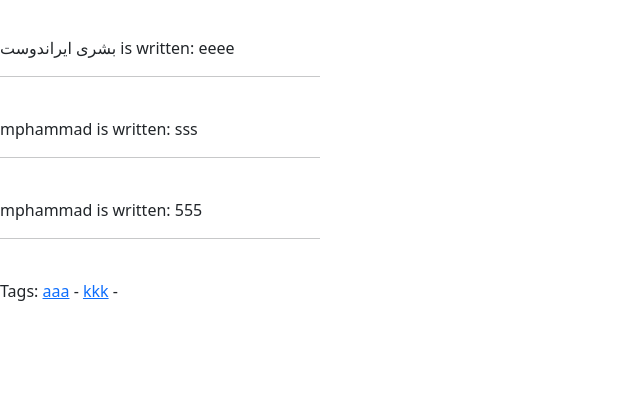
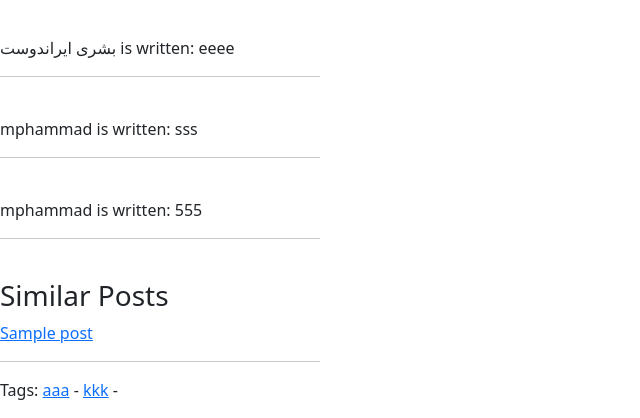
Before and after one commit to boshra-irnd/Django_weblog_site, a Django app: template templates/blog/post/detail.html in a window 1280 px wide. Shown: the part 904-1322 px from the top of the page, without its empty margins (0-640 px from the left). Before the commit the page ends 1205 px from the top, so only its background shows below. Run offline with Django 3.2, Linux system fonts and the light colour scheme; data comes from the database, SQL or seed files in the repository; both versions use the stored data as it was after the commit; the template is opened without the code that fills it: values that come from a table or form of the project are taken from there, most other values are stand-ins (such as "Sample title", 1, 10 or a date in 2020); parts of the project's set-up code (start-up, migrations or seed data) failed here and were passed over.

Commit message:
add similar posts

```diff
--- a/templates/blog/post/detail.html
+++ b/templates/blog/post/detail.html
@@ -28,6 +28,16 @@
             <hr>
             <br/>
         {% endfor %}
+
+        <div class="row my_3">
+<h3>Similar Posts</h3>
+<div class="col">
+    {% for post in s_posts %}
+    <a href="{{post.get_absolute_url}}">{{post.title}}</a>
+    <hr/>
+    {% endfor %}
+</div>
+        </div>
     </div>
     <p>Tags:
         {% for tag in post.tags.all %}
```
Also changed, not shown: blog/views.py (+7 -1 lines), db.sqlite3.
